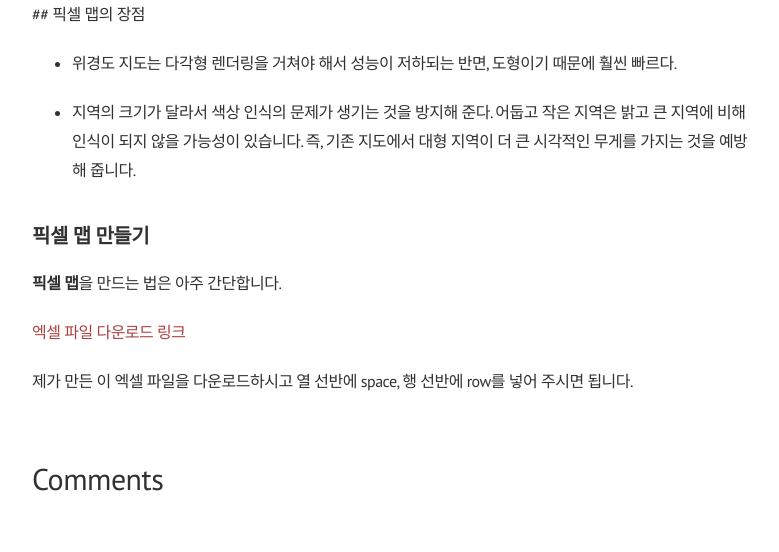
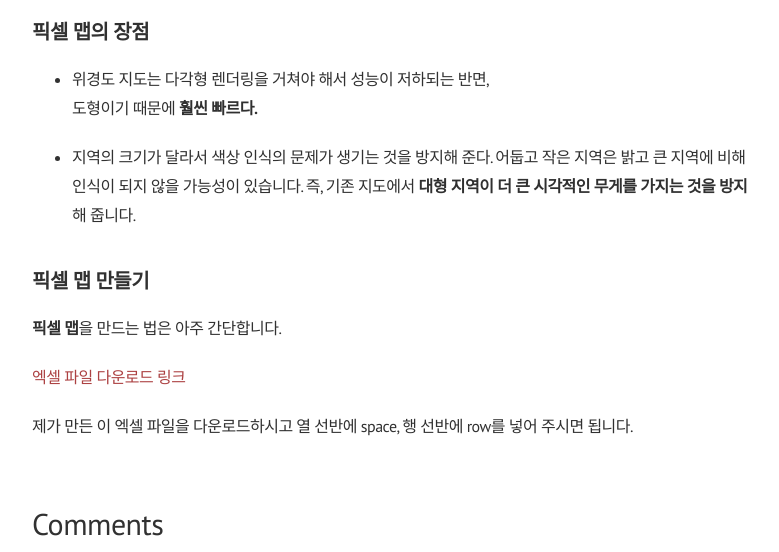
Before and after one commit to shanny924/shanny924.github.io, a Jekyll site: the page built from _posts/2020-03-14-tableau#2.md, in a window 1280 px wide and 1178 px high. Shown: the part 626-1178 px from the top of the window, without its empty margins (248-1027 px from the left). Built offline with Jekyll 4.4.1, drawn with Linux system fonts in a browser that asks for light colours; nearby versions of some CDN libraries; comment, search, counter and statistics services are not loaded.

Commit message:
Update 2020-03-14-tableau#2.md

```diff
--- a/_posts/2020-03-14-tableau#2.md
+++ b/_posts/2020-03-14-tableau#2.md
@@ -9,13 +9,14 @@ tag: [태블로 팁]
 
  ![gif](https://drive.google.com/uc?id=1fagB1MojSMpQv59zdUGwAYev3BfKRw41)
 
- ## 픽셀 맵의 장점
+## 픽셀 맵의 장점
 
-* 위경도 지도는 다각형 렌더링을 거쳐야 해서 성능이 저하되는 반면, 도형이기 때문에 훨씬 빠르다.
+* 위경도 지도는 다각형 렌더링을 거쳐야 해서 성능이 저하되는 반면,
+도형이기 때문에 **훨씬 빠르다.**
 
 * 지역의 크기가 달라서 색상 인식의 문제가 생기는 것을 방지해 준다.
   어둡고 작은 지역은 밝고 큰 지역에 비해 인식이 되지 않을 가능성이 있습니다.
-  즉, 기존 지도에서 대형 지역이  더 큰 시각적인 무게를 가지는 것을 예방해 줍니다.
+  즉, 기존 지도에서 **대형 지역이  더 큰 시각적인 무게를 가지는 것을 방지**해 줍니다.
 
 ## 픽셀 맵 만들기
 
```
